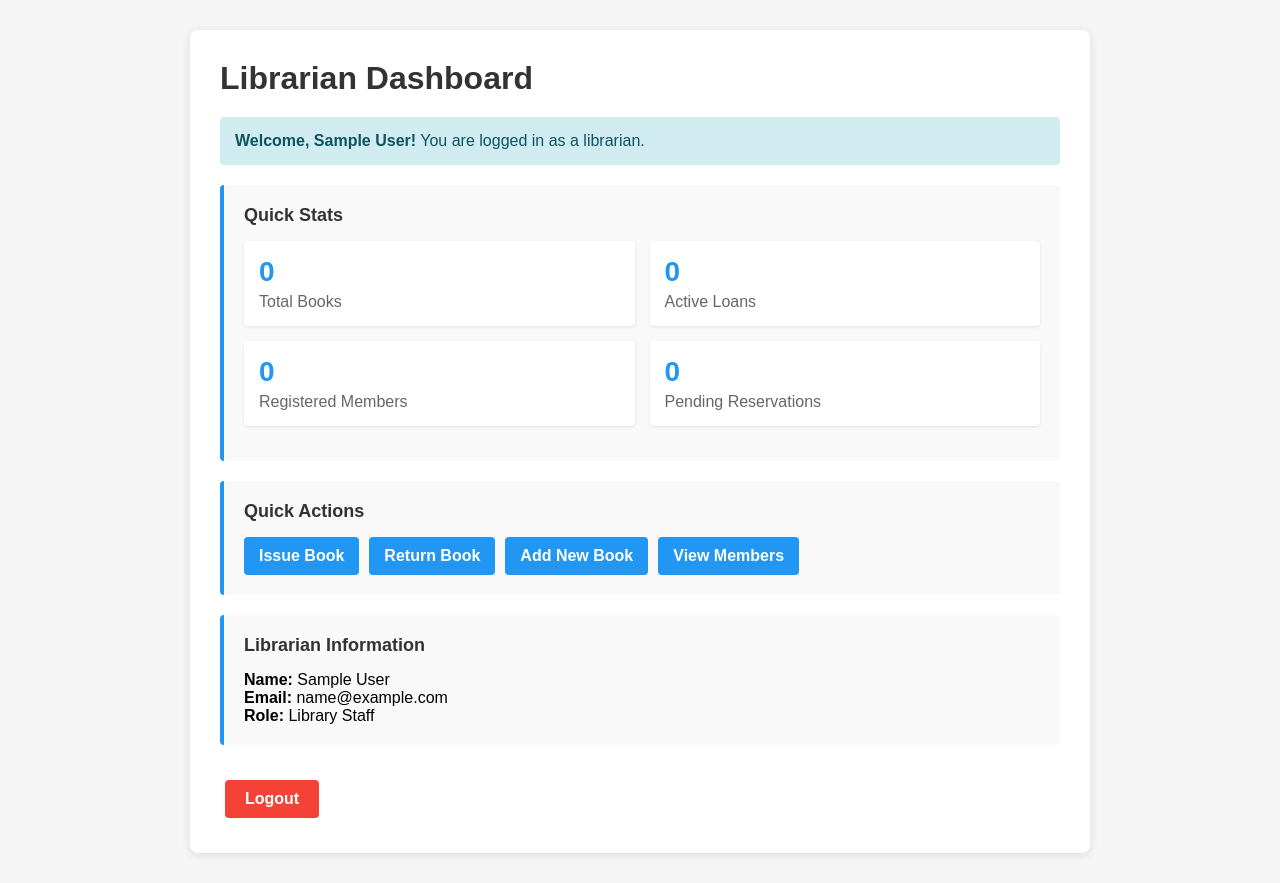
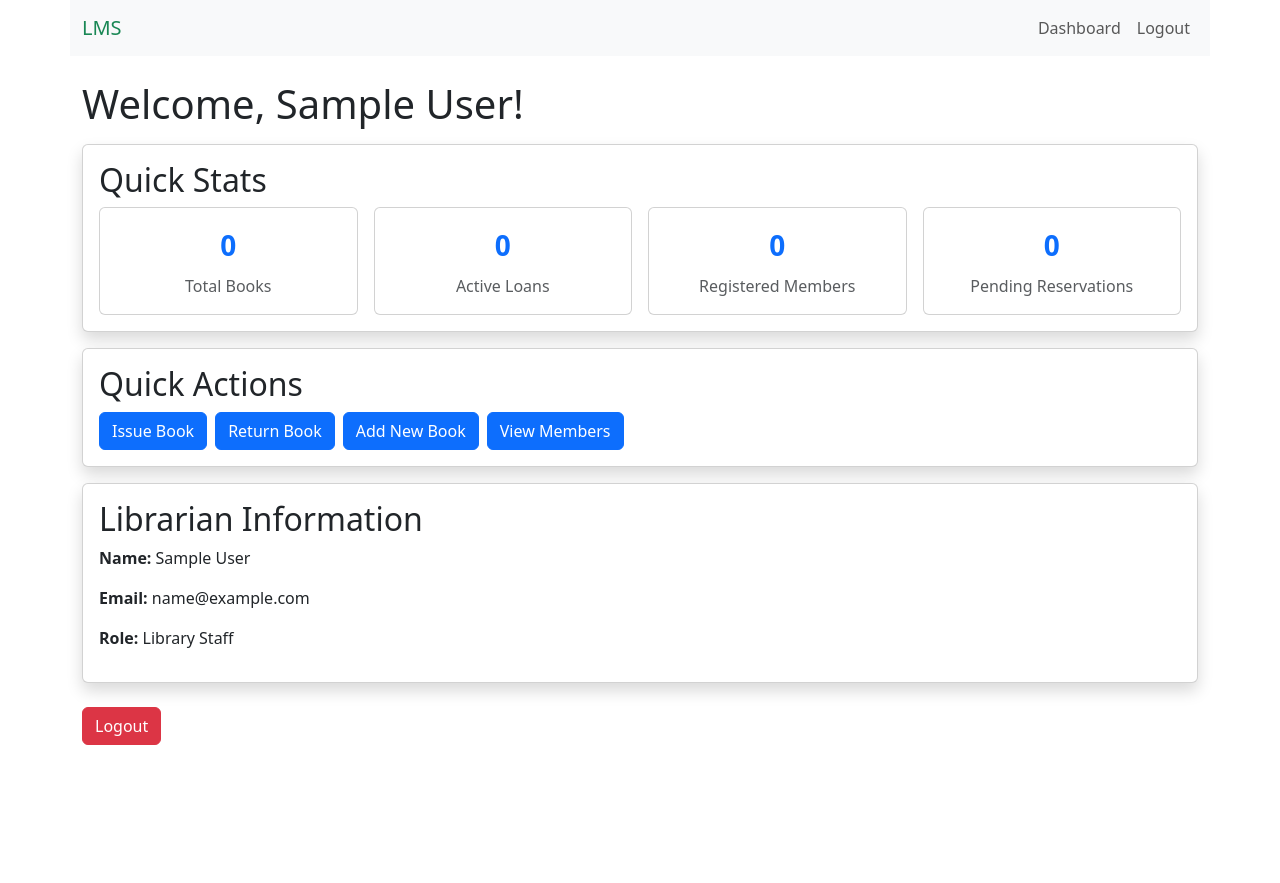
Before and after one commit to milanbairagi/library-management-system, a Django app: page /auth/dashboard/ in a window 1280 px wide. After the commit the page ends 745 px from the top, so only its background shows below. Run offline with Django 5.2, Linux system fonts and the light colour scheme; the visitor is signed in with stand-in values (Sample User, id 1).

Commit message:
feat: refactor librarian dashboard to use Bootstrap for improved layout and styling

```diff
--- a/members/templates/members/librarian_dashboard.html
+++ b/members/templates/members/librarian_dashboard.html
@@ -1,164 +1,79 @@
-<!doctype html>
-<html>
-  <head>
-    <title>Librarian Dashboard - Library Management</title>
-    <style>
-      * {
-        margin: 0;
-        padding: 0;
-        box-sizing: border-box;
-      }
-      body {
-        font-family: Arial, sans-serif;
-        background-color: #f5f5f5;
-      }
-      .container {
-        max-width: 900px;
-        margin: 30px auto;
-        background: white;
-        padding: 30px;
-        border-radius: 8px;
-        box-shadow: 0 2px 10px rgba(0, 0, 0, 0.1);
-      }
-      h1 {
-        color: #333;
-        margin-bottom: 20px;
-      }
-      .welcome {
-        background-color: #d1ecf1;
-        color: #0c5460;
-        padding: 15px;
-        border-radius: 4px;
-        margin-bottom: 20px;
-      }
-      .section {
-        margin: 20px 0;
-        padding: 20px;
-        background-color: #f9f9f9;
-        border-left: 4px solid #2196f3;
-        border-radius: 4px;
-      }
-      .section h2 {
-        color: #333;
-        margin-bottom: 15px;
-        font-size: 18px;
-      }
-      .button-group {
-        margin-top: 30px;
-      }
-      .btn {
-        display: inline-block;
-        padding: 10px 20px;
-        margin: 5px;
-        border-radius: 4px;
-        text-decoration: none;
-        font-weight: bold;
-        cursor: pointer;
-        border: none;
-      }
-      .btn-primary {
-        background-color: #2196f3;
-        color: white;
-      }
-      .btn-primary:hover {
-        background-color: #0b7dda;
-      }
-      .btn-danger {
-        background-color: #f44336;
-        color: white;
-      }
-      .btn-danger:hover {
-        background-color: #da190b;
-      }
-      .stats {
-        display: grid;
-        grid-template-columns: repeat(2, 1fr);
-        gap: 15px;
-        margin: 15px 0;
-      }
-      .stat-box {
-        background: white;
-        padding: 15px;
-        border-radius: 4px;
-        box-shadow: 0 1px 3px rgba(0, 0, 0, 0.1);
-      }
-      .stat-number {
-        font-size: 28px;
-        font-weight: bold;
-        color: #2196f3;
-      }
-      .stat-label {
-        color: #666;
-        margin-top: 5px;
-      }
-      .quick-links {
-        display: flex;
-        gap: 10px;
-      }
-      .quick-links a {
-        padding: 10px 15px;
-        background-color: #2196f3;
-        color: white;
-        border-radius: 4px;
-        text-decoration: none;
-        font-weight: bold;
-      }
-      .quick-links a:hover {
-        background-color: #0b7dda;
-      }
-    </style>
-  </head>
-  <body>
-    <div class="container">
-      <h1>Librarian Dashboard</h1>
+{% extends "base.html" %}
 
-      <div class="welcome">
-        <strong>Welcome, {{ user.name }}!</strong> You are logged in as a
-        librarian.
-      </div>
+{% block title %}Librarian Dashboard - Library Management{% endblock %}
 
-      <div class="section">
-        <h2>Quick Stats</h2>
-        <div class="stats">
-          <div class="stat-box">
-            <div class="stat-number">0</div>
-            <div class="stat-label">Total Books</div>
-          </div>
-          <div class="stat-box">
-            <div class="stat-number">0</div>
-            <div class="stat-label">Active Loans</div>
-          </div>
-          <div class="stat-box">
-            <div class="stat-number">0</div>
-            <div class="stat-label">Registered Members</div>
-          </div>
-          <div class="stat-box">
-            <div class="stat-number">0</div>
-            <div class="stat-label">Pending Reservations</div>
+{% block content %}
+<div class="container mt-4">
+  <h1 class="mb-3">Welcome, {{ user.name }}!</h1>
+
+  <div class="card shadow mb-3">
+    <div class="card-body">
+      <h2 class="card-title">Quick Stats</h2>
+      <div class="row g-3">
+
+        <div class="col-md-6 col-lg-3">
+          <div class="card">
+            <div class="card-body text-center">
+              <div class="fs-3 fw-bold text-primary">0</div>
+              <div class="text-muted mt-2">Total Books</div>
             </div>
           </div>
         </div>
 
-      <div class="section">
-        <h2>Quick Actions</h2>
-        <div class="quick-links">
-          <a href="{% url 'issue_book' %}">Issue Book</a>
-          <a href="{% url 'return_book' %}">Return Book</a>
-          <a href="{% url 'add_book' %}">Add New Book</a>
-          <a href="{% url 'view_members' %}">View Members</a>
+        <div class="col-md-6 col-lg-3">
+          <div class="card">
+            <div class="card-body text-center">
+              <div class="fs-3 fw-bold text-primary">0</div>
+              <div class="text-muted mt-2">Active Loans</div>
+            </div>
           </div>
         </div>
 
-      <div class="section">
-        <h2>Librarian Information</h2>
+        <div class="col-md-6 col-lg-3">
+          <div class="card">
+            <div class="card-body text-center">
+              <div class="fs-3 fw-bold text-primary">0</div>
+              <div class="text-muted mt-2">Registered Members</div>
+            </div>
+          </div>
+        </div>
+
+        <div class="col-md-6 col-lg-3">
+          <div class="card">
+            <div class="card-body text-center">
+              <div class="fs-3 fw-bold text-primary">0</div>
+              <div class="text-muted mt-2">Pending Reservations</div>
+            </div>
+          </div>
+        </div>
+
+      </div>
+    </div>
+  </div>
+
+  <div class="card shadow mb-3">
+    <div class="card-body">
+      <h2 class="card-title">Quick Actions</h2>
+      <div class="d-flex gap-2 flex-wrap">
+        <a href="{% url 'issue_book' %}" class="btn btn-primary">Issue Book</a>
+        <a href="{% url 'return_book' %}" class="btn btn-primary">Return Book</a>
+        <a href="{% url 'add_book' %}" class="btn btn-primary">Add New Book</a>
+        <a href="{% url 'view_members' %}" class="btn btn-primary">View Members</a>
+      </div>
+    </div>
+  </div>
+
+  <div class="card shadow mb-3">
+    <div class="card-body">
+      <h2 class="card-title">Librarian Information</h2>
       <p><strong>Name:</strong> {{ user.name }}</p>
       <p><strong>Email:</strong> {{ user.email }}</p>
       <p><strong>Role:</strong> Library Staff</p>
     </div>
+  </div>
 
-      <div class="button-group">
+  <div class="mt-4">
     <a href="{% url 'logout' %}" class="btn btn-danger">Logout</a>
   </div>
 </div>
-  </body>
-</html>
+{% endblock %}
```
Lines whose indentation alone changed are shown as unchanged.
